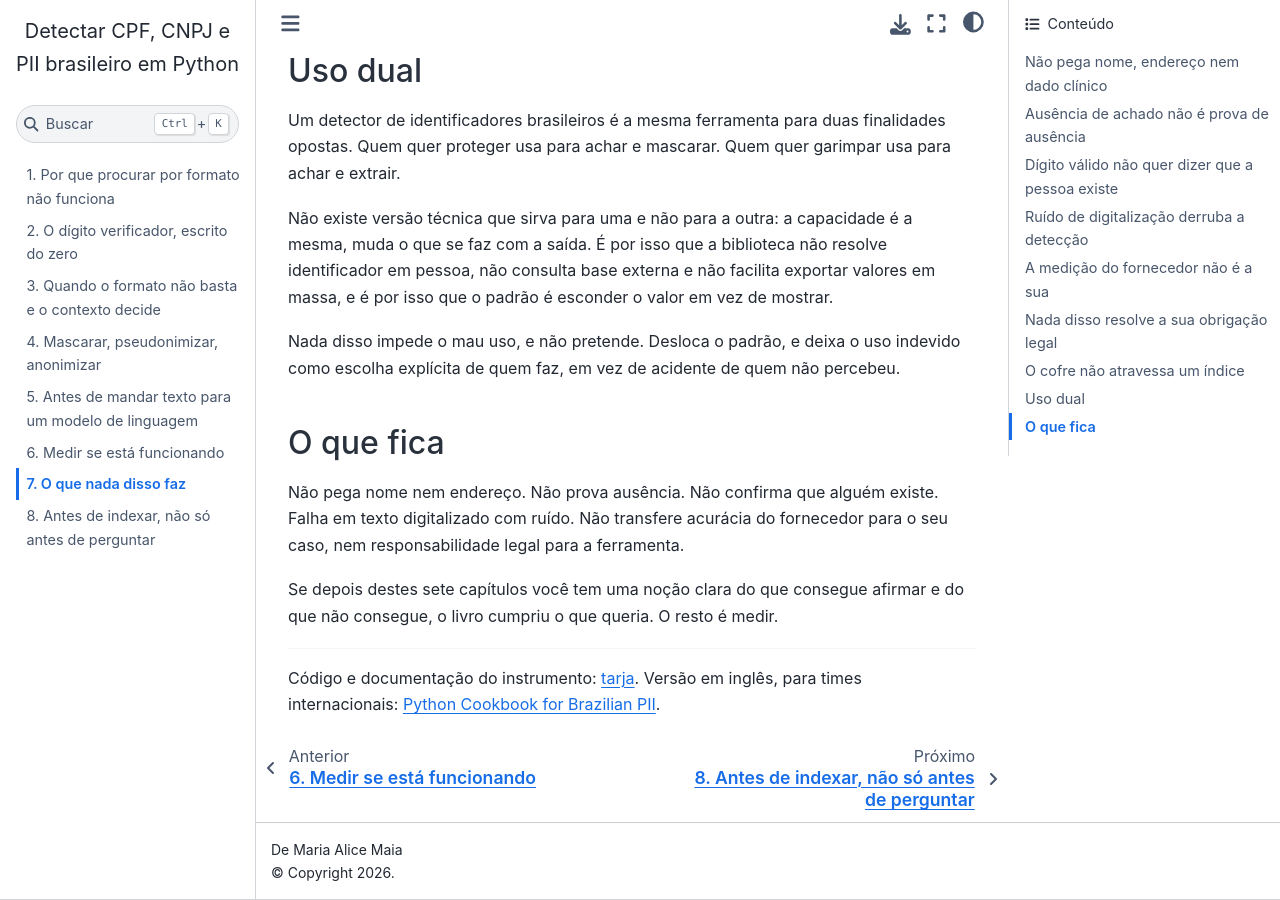
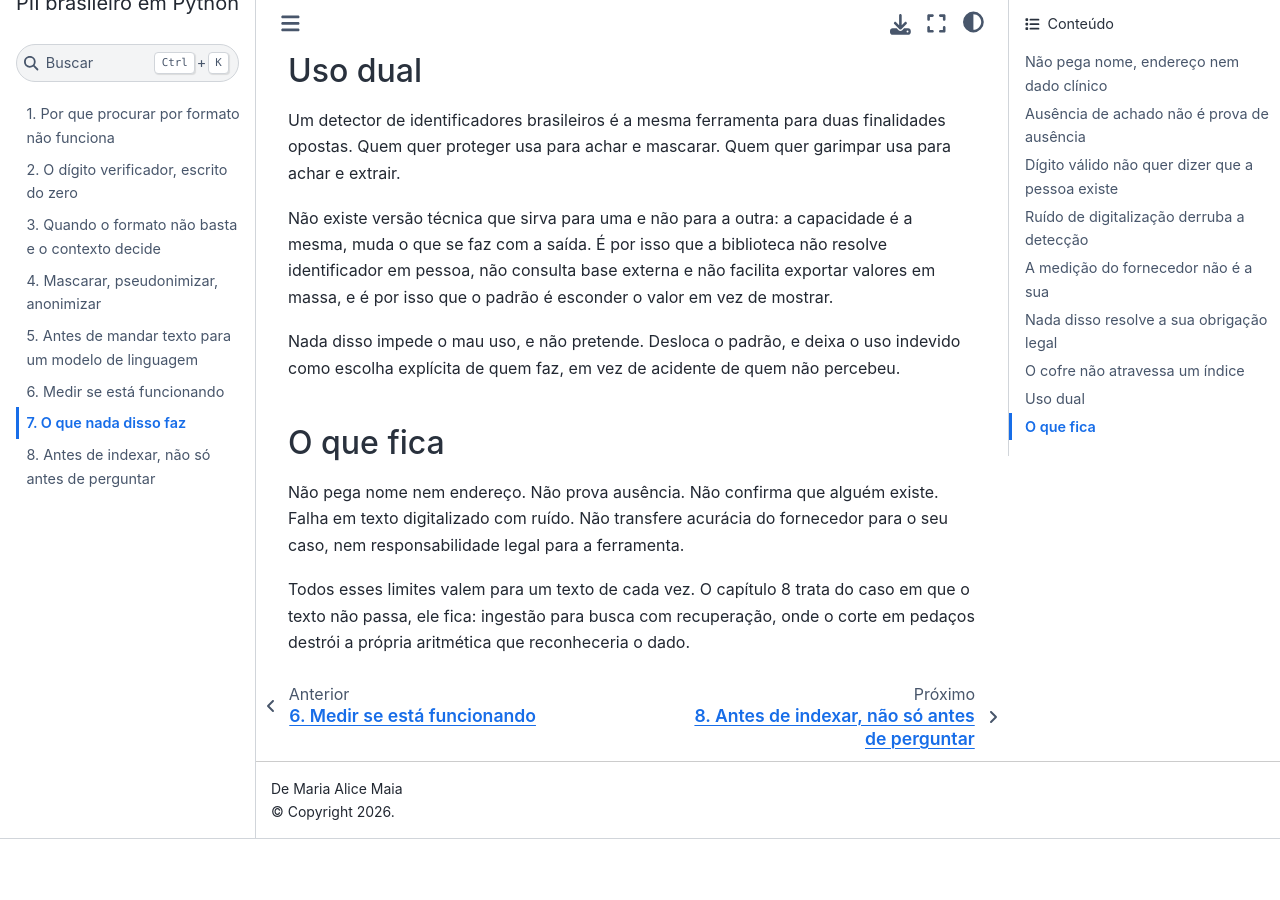
Before and after one commit to macmaia/Python-para-Anonimizar-Dados-Pessoais, a Jupyter Book: the page built from 07-o-que-nada-disso-faz.md, in a window 1280 px wide and 900 px high, scrolled down 3014 px. Built offline with Jupyter Book 1.0.4 settings and Sphinx 7.4.7 and the Sphinx Book theme 1.1.4, drawn with Linux system fonts in a browser that asks for light colours; after the commit the page ends 3853 px from its top, so only the background shows below that.

Commit message:
fecho do livro passa para o capitulo 8

```diff
--- a/07-o-que-nada-disso-faz.md
+++ b/07-o-que-nada-disso-faz.md
@@ -131,11 +131,6 @@ de quem faz, em vez de acidente de quem não percebeu.
 Não pega nome nem endereço. Não prova ausência. Não confirma que alguém existe. Falha em texto digitalizado
 com ruído. Não transfere acurácia do fornecedor para o seu caso, nem responsabilidade legal para a ferramenta.
 
-Se depois destes sete capítulos você tem uma noção clara do que consegue afirmar e do que não consegue, o
-livro cumpriu o que queria. O resto é medir.
-
----
-
-Código e documentação do instrumento: [tarja](https://macmaia.github.io/tarja/).
-Versão em inglês, para times internacionais:
-[Python Cookbook for Brazilian PII](https://macmaia.github.io/Python-Cookbook-for-Brazilian-PII/).
+Todos esses limites valem para um texto de cada vez. O capítulo 8 trata do caso em que o texto não passa, ele
+fica: ingestão para busca com recuperação, onde o corte em pedaços destrói a própria aritmética que reconheceria
+o dado.
--- a/_toc.yml
+++ b/_toc.yml
@@ -1,5 +1,5 @@
 # _toc.yml
-# [BOOK-TOC] 7 capítulos. Cada um ensina um conceito que existe sem o tarja, e resolve com ele a partir do 2.
+# [BOOK-TOC] 8 capítulos. Cada um ensina um conceito que existe sem o tarja, e resolve com ele a partir do 2.
 format: jb-book
 root: intro
 chapters:
--- a/requirements.txt
+++ b/requirements.txt
@@ -1,6 +1,7 @@
 # requirements.txt
 # [BOOK-DEPS] o mínimo para construir o livro e rodar as células.
-# Verificado em 27/09/2026 com jupyter-book 1.0.4.post1 e Python 3.13: constrói sem ajuste.
+# Verificado em 28/09/2026: jupyter-book 1.0.4.post1, sphinx 7.4.7, sphinx-sitemap 2.9.0,
+#   sphinxext-opengraph 0.13.0, tarja 0.8.0, Python 3.13 local e 3.12 no CI. Constroi sem aviso.
 jupyter-book>=1,<2
 tarja>=0.8
 sphinx-sitemap>=2.6
```
Also changed, not shown: 08-antes-de-indexar.md (+9 -0 lines).
